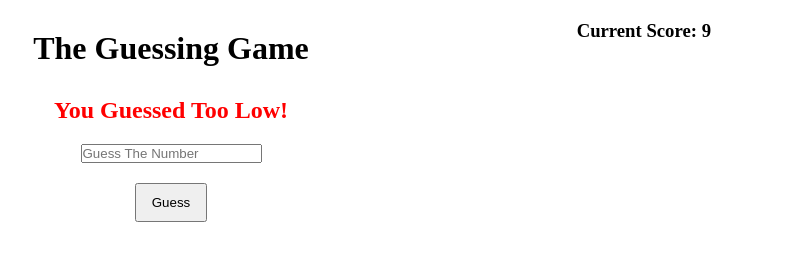
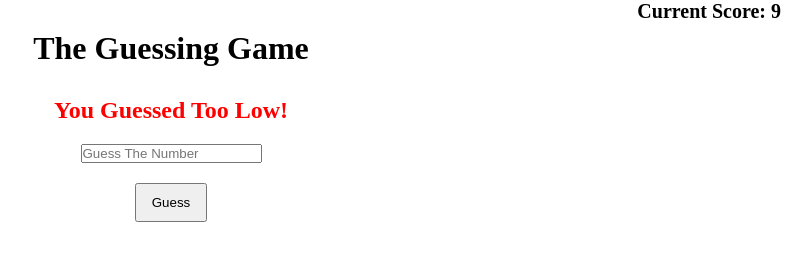
Before and after one commit to javiddelossantos5/guessing-game, a plain HTML site: page index.html in a window 1280 px wide. Both pictures are taken after a click on the button "Guess". Shown: the whole page, without its empty margins (469-1280 px from the left). Drawn offline with Linux system fonts and the light colour scheme.

Commit message:
fixed Ui

```diff
--- a/app.js
+++ b/app.js
@@ -43,4 +43,8 @@ const guess = () => {
   if(counter === 0) {
     textInput.textContent = 'You Lost Game Over';
   }
+
+  if (counter < 4) {
+    counter.style.color = "red";
+  }
 }
--- a/style.css
+++ b/style.css
@@ -22,9 +22,10 @@
 
 .container h3{
   margin-bottom: 20px;
+  font-size: 20px;
   position: absolute;
-  top: 20px;
-  right: 100px;
+  top: 0px;
+  right: 30px;
 }
 
 .container button{
```
